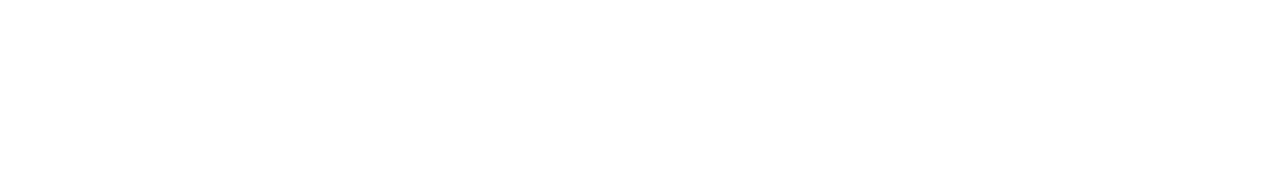
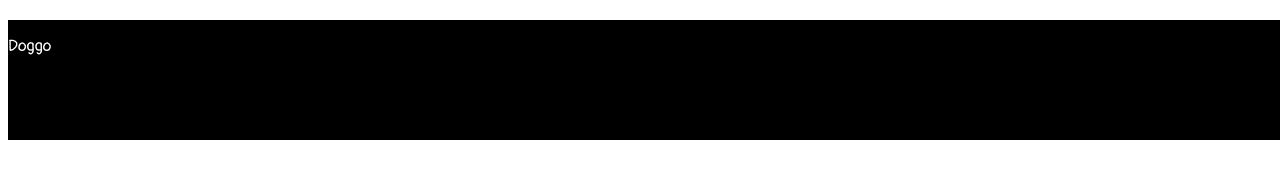
Before and after one commit to slidecode/my-dog, a plain HTML site: page index.html in a window 1280 px wide. Drawn offline with Linux system fonts and the light colour scheme.

Commit message:
Update index.html

```diff
--- a/index.html
+++ b/index.html
@@ -3,9 +3,33 @@
   <head>
     <style>
       @import url('https://fonts.googleapis.com/css2?family=Pangolin&display=swap');
+
+      body {
+        font-family: 'Pangolin', cursive;
+      }
+
+      .main {
+        color: white;
+        background-color: black;
+        width: 100%;
+      }
+
+      .header {
+        color: white;
+        background-color:black;
+        width: 100%;
+        height: 15%;
+        position: fixed;
+        top: 20px;
+      }
     </style>
   </head>
   <body>
-    <div class="main"></div>
+    <div class="header">
+      <p>Doggo</p>
+    </div>
+    <div class="main">
+      <h1>PLACEHOLDER</h1>
+    </div>
   </body>
 </html>
```
